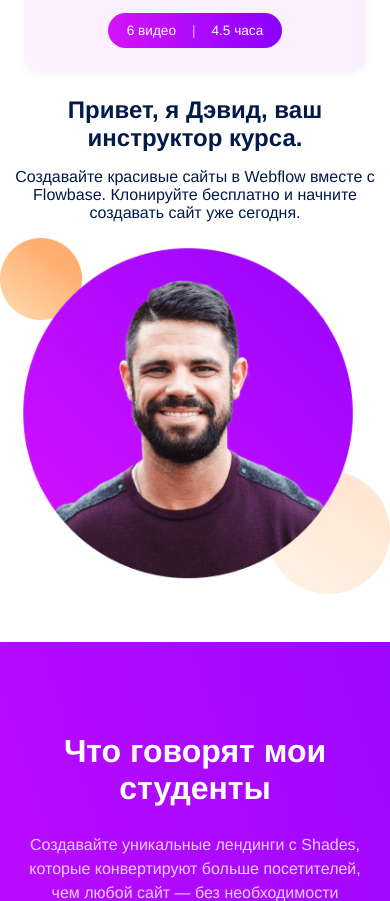
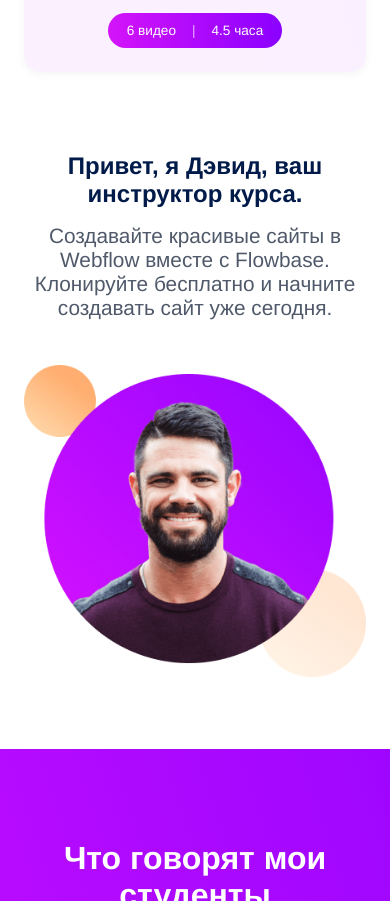
Before and after one commit to Moaaz-Portfolio/course-landingpage, a website built with Vite: page index.html in a window 390 px wide. Shown: the part 2686-3587 px from the top of the page. Built offline with nearby package versions, Linux system fonts and the light colour scheme.

Commit message:
Refactor styles for instructor section and add GitHub Pages deployment workflow

```diff
--- a/public/style.css
+++ b/public/style.css
@@ -149,7 +149,7 @@
 .header__nav--open {
   transform: translateY(0);
   border-bottom: 1px solid #c9c9c9;
-  border-radius: 1rem;
+  border-radius: 0rem 0rem 1rem 1rem;
 }
 .header__link {
   color: #001A49;
@@ -238,7 +238,7 @@
   }
 }
 
-.hero__container {
+.hero__container, .instructor__container {
   max-width: 100%;
   margin: 5rem auto 10rem auto;
   padding: 1.5rem;
@@ -249,21 +249,21 @@
   gap: 2rem;
 }
 @media (max-width: 1920px) {
-  .hero__container {
+  .hero__container, .instructor__container {
     padding: 5rem;
     margin: 2.5rem auto;
     gap: 2.5rem;
   }
 }
 @media (max-width: 1440px) {
-  .hero__container {
+  .hero__container, .instructor__container {
     padding: 2rem;
     margin: 4rem auto;
     gap: 2rem;
   }
 }
 @media (max-width: 1024px) {
-  .hero__container {
+  .hero__container, .instructor__container {
     padding: 1rem;
     margin: 3rem auto;
     flex-direction: column;
@@ -271,14 +271,14 @@
   }
 }
 @media (max-width: 768px) {
-  .hero__container {
+  .hero__container, .instructor__container {
     flex-direction: column;
     padding: 1.5rem;
     margin: 2rem auto;
     align-items: center;
   }
 }
-.hero__right {
+.hero__right, .instructor__right {
   flex: 1;
   display: flex;
   justify-content: center;
@@ -286,7 +286,7 @@
   margin: 2rem 0;
 }
 @media (max-width: 768px) {
-  .hero__right {
+  .hero__right, .instructor__right {
     margin: 0;
   }
 }
@@ -328,7 +328,7 @@
   width: 32px;
   height: 32px;
 }
-.hero__left {
+.hero__left, .instructor__left {
   flex: 1;
   display: flex;
   flex-direction: column;
@@ -336,7 +336,7 @@
   align-items: flex-start;
 }
 @media (max-width: 768px) {
-  .hero__left {
+  .hero__left, .instructor__left {
     align-items: center;
   }
 }
@@ -370,7 +370,7 @@
     font-size: 2.5rem;
   }
 }
-.hero__subtitle {
+.hero__subtitle, .instructor__left .instructor__subtitle {
   font-size: 1.25rem;
   text-align: center;
   align-self: center;
@@ -378,24 +378,24 @@
   color: #4F596A;
 }
 @media (max-width: 768px) {
-  .hero__subtitle {
+  .hero__subtitle, .instructor__left .instructor__subtitle {
     text-align: center;
     align-self: center;
   }
 }
 @media (max-width: 1024px) {
-  .hero__subtitle {
+  .hero__subtitle, .instructor__left .instructor__subtitle {
     font-size: 1.1rem;
     text-align: center;
   }
 }
 @media (max-width: 1440px) {
-  .hero__subtitle {
+  .hero__subtitle, .instructor__left .instructor__subtitle {
     font-size: 1.2rem;
   }
 }
 @media (max-width: 1920px) {
-  .hero__subtitle {
+  .hero__subtitle, .instructor__left .instructor__subtitle {
     font-size: 1.3rem;
   }
 }
```
Also changed, not shown: 1 other file.
